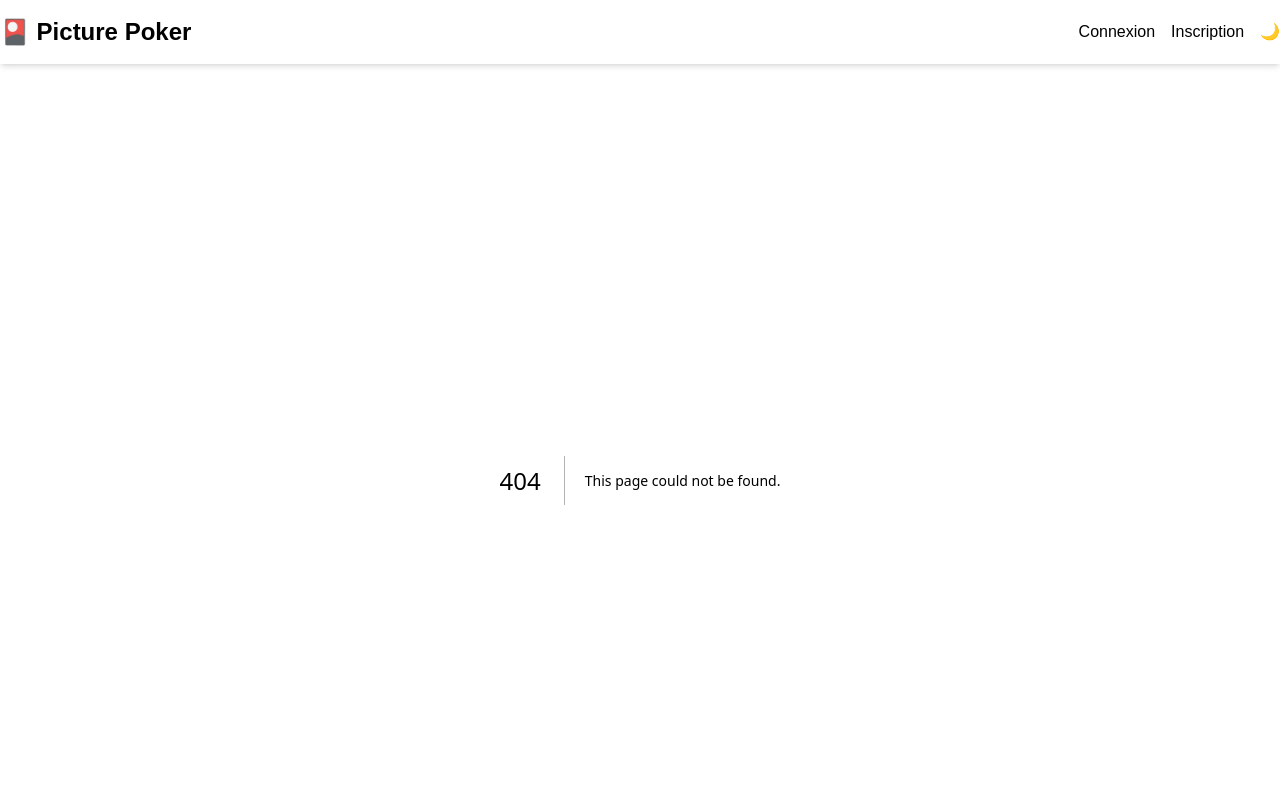
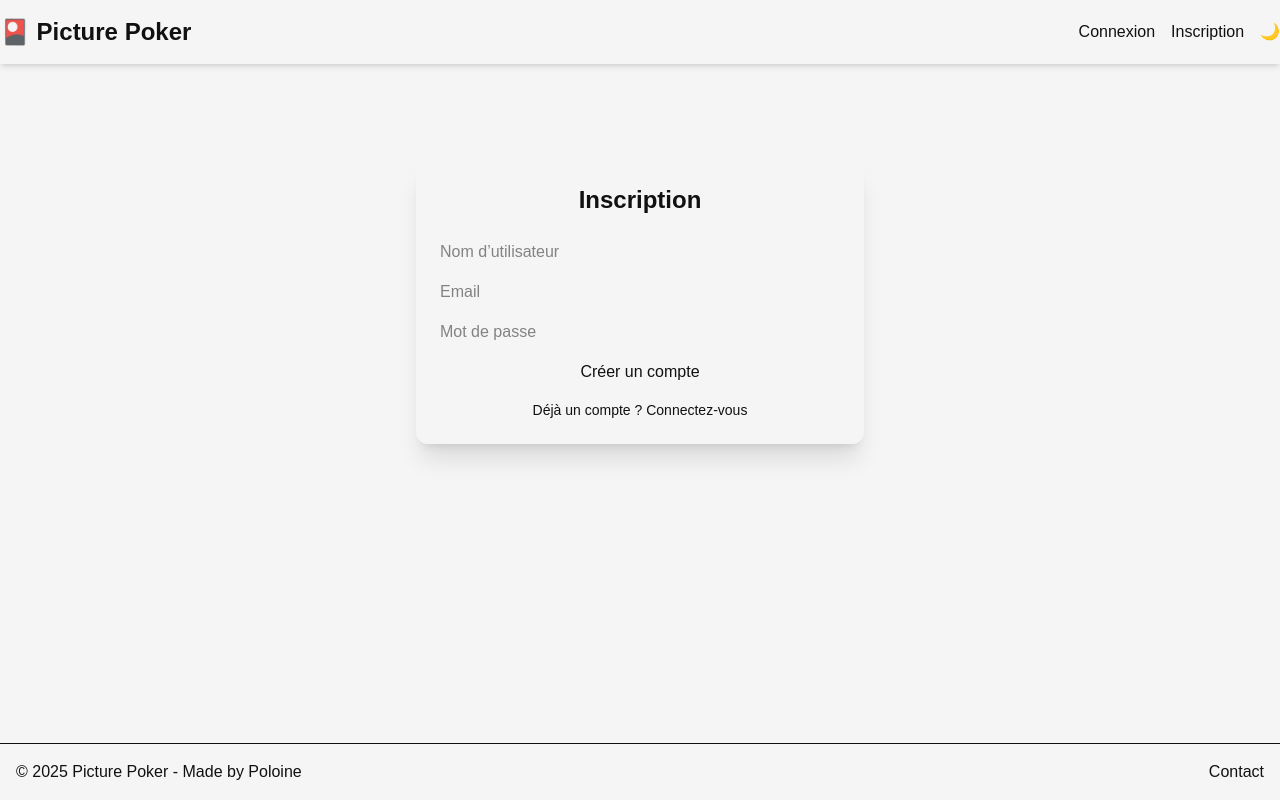
Before and after one commit to poloine/picture-poker, a Next.js app in the folder picture-poker-front/: page /register in a window 1280 px wide. Before the commit this address had no page. Shown: the top 800 px of the page. Built offline with nearby package versions, Linux system fonts and the light colour scheme.

Commit message:
Created register page

```diff
--- /dev/null
+++ b/picture-poker-front/src/app/register/page.tsx
@@ -0,0 +1,102 @@
+"use client";
+
+import React, { useState } from "react";
+import { useRouter } from "next/navigation";
+
+export default function RegisterPage() {
+    const router = useRouter();
+    const [form, setForm] = useState({
+        username: "",
+        email: "",
+        password: "",
+    });
+    const [loading, setLoading] = useState(false);
+    const [error, setError] = useState("");
+    const [success, setSuccess] = useState("");
+
+    const handleChange = (e: React.ChangeEvent<HTMLInputElement>) => {
+        setForm({ ...form, [e.target.name]: e.target.value });
+    };
+
+    const handleSubmit = async (e: React.FormEvent) => {
+        e.preventDefault();
+        setError("");
+        setSuccess("");
+        setLoading(true);
+
+        try {
+            const res = await fetch(`${process.env.NEXT_PUBLIC_API_URL}/auth/register`, {
+                method: "POST",
+                headers: { "Content-Type": "application/json" },
+                body: JSON.stringify(form),
+            });
+
+            const data = await res.json();
+            if (!res.ok) throw new Error(data.error || "Erreur d’inscription");
+
+            setSuccess("Inscription réussie ! Vérifiez votre email pour valider votre compte.");
+            setForm({ username: "", email: "", password: "" });
+
+            // Optionnel : redirige après quelques secondes
+            setTimeout(() => router.push("/login"), 2500);
+        } catch (err: any) {
+            setError(err.message);
+        } finally {
+            setLoading(false);
+        }
+    };
+
+    return (
+        <div className="max-w-md mx-auto mt-20 bg-base-100 shadow-xl rounded-xl p-6">
+            <h1 className="text-2xl font-bold text-center mb-6">Inscription</h1>
+
+            <form onSubmit={handleSubmit} className="flex flex-col gap-4">
+                <input
+                    type="text"
+                    name="username"
+                    placeholder="Nom d’utilisateur"
+                    className="input input-bordered w-full"
+                    value={form.username}
+                    onChange={handleChange}
+                    required
+                />
+                <input
+                    type="email"
+                    name="email"
+                    placeholder="Email"
+                    className="input input-bordered w-full"
+                    value={form.email}
+                    onChange={handleChange}
+                    required
+                />
+                <input
+                    type="password"
+                    name="password"
+                    placeholder="Mot de passe"
+                    className="input input-bordered w-full"
+                    value={form.password}
+                    onChange={handleChange}
+                    required
+                />
+
+                {error && <p className="text-error text-sm">{error}</p>}
+                {success && <p className="text-success text-sm">{success}</p>}
+
+                <button
+                    type="submit"
+                    className="btn btn-primary w-full"
+                    disabled={loading}
+                >
+                    {loading ? "Inscription..." : "Créer un compte"}
+                </button>
+            </form>
+
+            <p className="text-center mt-4 text-sm">
+                Déjà un compte ?{" "}
+                <a href="/login" className="text-primary hover:underline">
+                    Connectez-vous
+                </a>
+            </p>
+        </div>
+    );
+}
```
